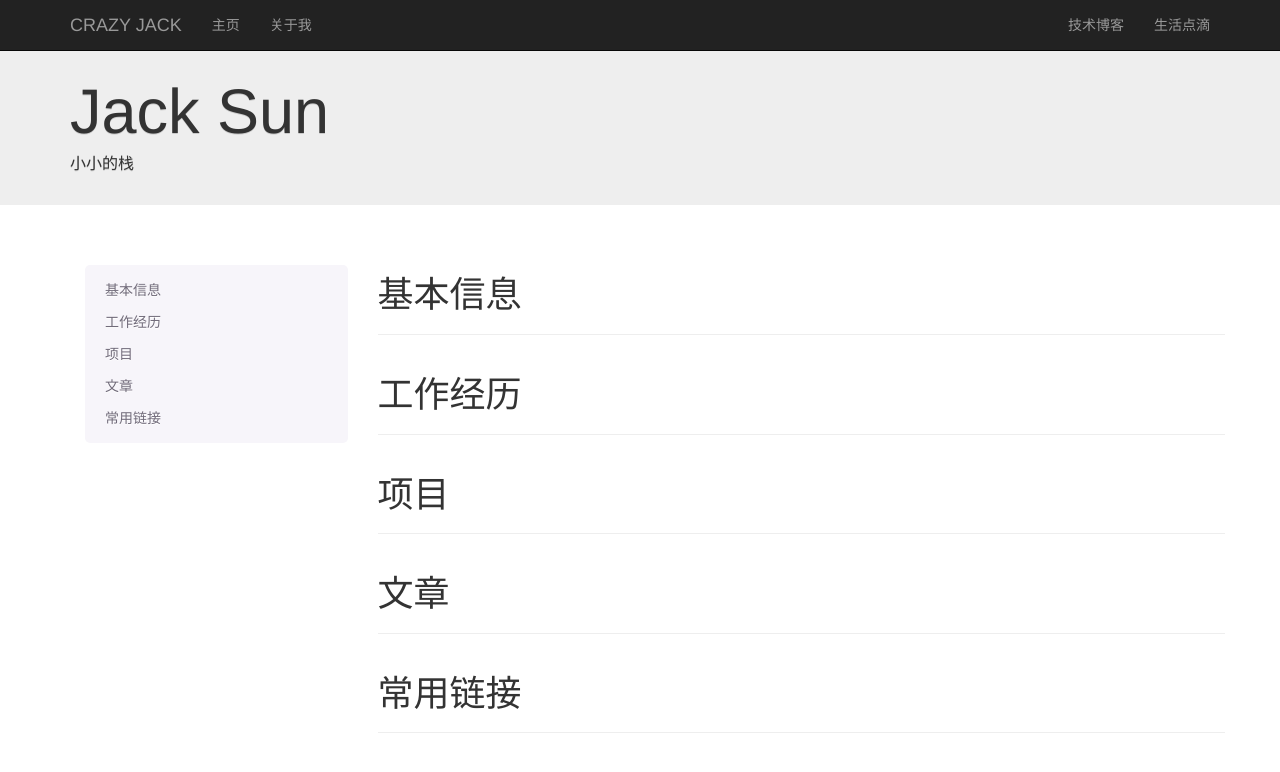
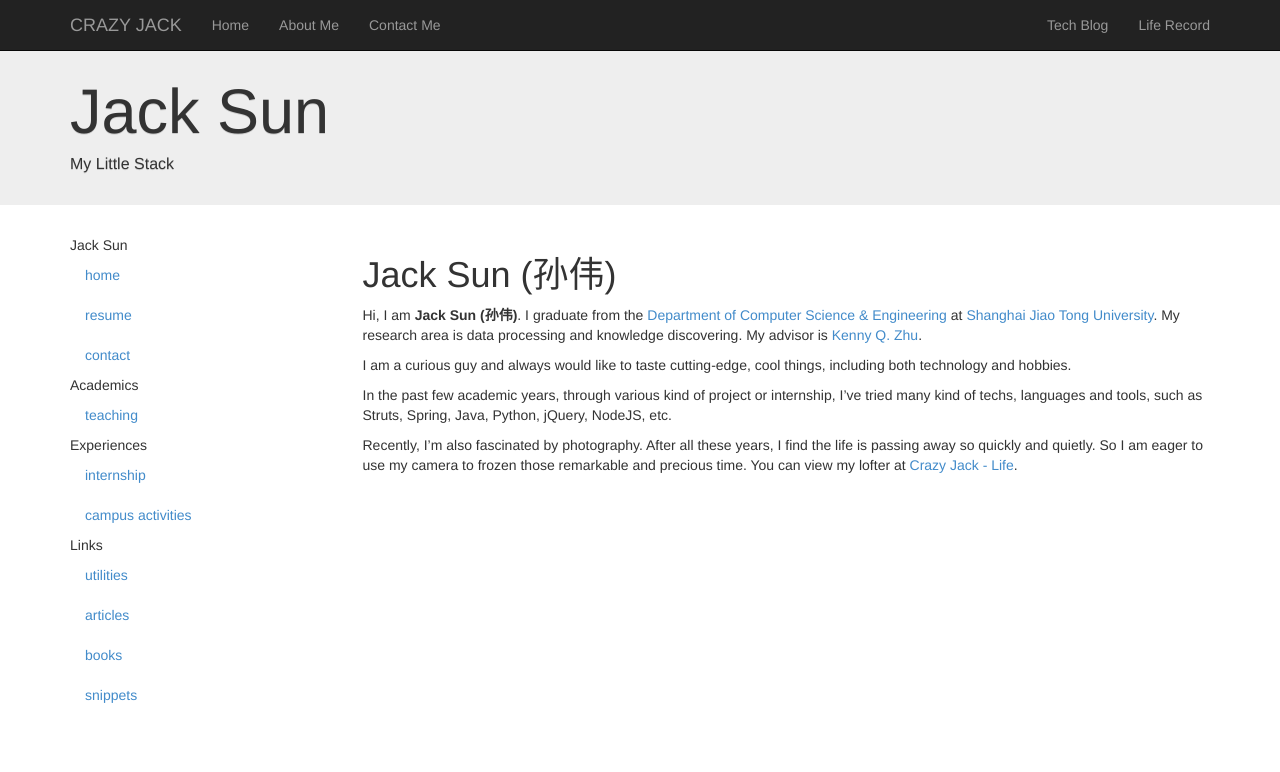
Before and after one commit to LearnGroup/jack-wei-sun-homepage, a Jekyll site: the page built from home.md, in a window 1280 px wide. Shown: the top 772 px of the page. Built offline with Jekyll 4.4.1, drawn with Linux system fonts in a browser that asks for light colours; Markdown is read by kramdown in place of the engine named in the settings.

Commit message:
use markdowm; add template - info

```diff
--- a/_config.yml
+++ b/_config.yml
@@ -8,7 +8,7 @@ exclude: ['README.md']
 
 JK:
   name: "Jack Sun"
-  title: "瞎鼓捣爱好者"
+  title: "My Little Stack"
   info:
     github: "jacksunwei"
     email: "jacksunwei [at] gmail.com"
@@ -18,11 +18,40 @@ JK:
       tracking_id: "UA-42599176-4"
   pages:
     blog:
-      name: "技术博客"
+      name: "Tech Blog"
       addr: "http://blog.jkcrazy.net"
     life:
-      name: "生活点滴"
+      name: "Life Record"
       addr: "http://life.jkcrazy.net"
+  navs:
+    - title: Jack Sun
+      menus:
+        - menu: home
+          url: home.html
+        - menu: resume
+          url: '#'
+        - menu: contact
+          url: contact.html
+    - title: Academics
+      menus:
+        - menu: teaching
+          url: teaching.html
+    - title: Experiences
+      menus:
+        - menu: internship
+          url: internship.html
+        - menu: campus activities
+          url: campus.html
+    - title: Links
+      menus:
+        - menu: utilities
+          url: utilities.html
+        - menu: articles
+          url: articles.html
+        - menu: books
+          url: books.html
+        - menu: snippets
+          url: snippets.html
 
 # server configuation
 baseurl: ""
--- a/_layouts/default.html
+++ b/_layouts/default.html
@@ -3,7 +3,7 @@
 <head>
   <meta charset="utf-8">
   <meta http-equiv="X-UA-Compatible" content="IE=edge,chrome=1">
-  <title>{{ page.title }}</title>
+  <title>{{ page.title }} - {{site.site_name}}</title>
   <meta name="viewport" content="width=device-width, initial-scale=1.0">
 
   <!-- syntax highlighting CSS -->
--- /dev/null
+++ b/_layouts/info.html
@@ -0,0 +1,28 @@
+---
+layout: page
+
+---
+
+<div class="row">
+  <div class="col-md-3" id="nav-bar">
+    <div class="hidden-print affix-top">
+      <ul class="nav nav-list nav-stacked">
+        {% for nav in site.JK.navs %}
+          <li>{{ nav.title }}</li>
+          <ul class="nav">
+            {% for menu in nav.menus %}
+              <li {% if menu.menu == page.menu %}
+                    class="active"
+                  {% endif %}>
+                <a href="{{menu.url}}">{{menu.menu}}</a>
+              </li>
+            {% endfor %}
+          </ul>
+        {% endfor %}
+      </ul>
+    </div>
+  </div>
+  <div class="col-md-9" id="content">
+    {{content}}
+  </div>
+</div>
--- a/_layouts/page.html
+++ b/_layouts/page.html
@@ -9,20 +9,21 @@ layout: default
       </div>
       <nav class="collapse navbar-collapse">
         <ul class="nav navbar-nav">
-          <li><a href="home.html">主页</a></li>
-          <li><a href="about.html">关于我</a></li>
+          <li><a href="home.html">Home</a></li>
+          <li><a href="about.html">About Me</a></li>
+          <li><a href="contact.html">Contact Me</a></li>
         </ul>
         <ul class="nav navbar-nav navbar-right">
-          <li><a href="{{site.JK.pages.blog.addr}}">{{site.JK.pages.blog.name}}</a></li>
-          <li><a href="{{site.JK.pages.life.addr}}">{{site.JK.pages.life.name}}</a></li>
+          <li><a href="{{site.JK.pages.blog.addr}}" target="_blank">{{site.JK.pages.blog.name}}</a></li>
+          <li><a href="{{site.JK.pages.life.addr}}" target="_blank">{{site.JK.pages.life.name}}</a></li>
         </ul>
       </nav>
     </div>
   </header>
   <div class="jumbotron jk-header" id="overview">
     <div class="container">
-      <h1>Jack Sun</h1>
-      <p class="">小小的栈</p>
+      <h1>{{site.JK.name}}</h1>
+      <p class="">{{site.JK.title}}</p>
     </div>
   </div>
   <div class="container">
--- a/css/jk-home.css
+++ b/css/jk-home.css
@@ -86,3 +86,13 @@
     width: 263px;
   }
 }
+
+.jk-section + .jk-section {
+  padding-top: 10px;
+}
+
+.jk-section {
+  border-radius: 5px;
+  padding-left: 15px;
+  background-color: #f7f5fa;
+}
--- /dev/null
+++ b/home.md
@@ -0,0 +1,27 @@
+---
+layout: info
+title:  "Jack Sun (孙伟)"
+date:   2014-01-01 00:00:00
+menu:  home
+---
+
+Jack Sun (孙伟)
+=============
+
+Hi, I am **Jack Sun (孙伟)**. I graduate from the
+[Department of Computer Science & Engineering](http://www.cs.sjtu.edu.cn/ ) at
+[Shanghai Jiao Tong University](http://www.sjtu.edu.cn).
+My research area is data processing and knowledge discovering. My advisor is
+[Kenny Q. Zhu](http://www.cs.sjtu.edu.cn/~kzhu/).
+
+I am a curious guy and always would like to taste cutting-edge,
+cool things, including both technology and hobbies.
+
+In the past few academic years, through various kind of project or internship,
+I’ve tried many kind of techs, languages and tools, such as Struts, Spring,
+Java, Python, jQuery, NodeJS, etc.
+
+Recently, I’m also fascinated by photography. After all these years, I find the
+life is passing away so quickly and quietly. So I am eager to use my camera to
+frozen those remarkable and precious time. You can view my lofter at
+[Crazy Jack - Life](http://life.jkcrazy.net).
```
Also changed, not shown: books.md (added, +8 -0 lines), index.html (+2 -9 lines), snippets.md (added, +19 -0 lines), images/cover/1.jpg, images/cover/2.jpg, images/cover/3.jpg, images/cover/4.jpg, 2 other files.
